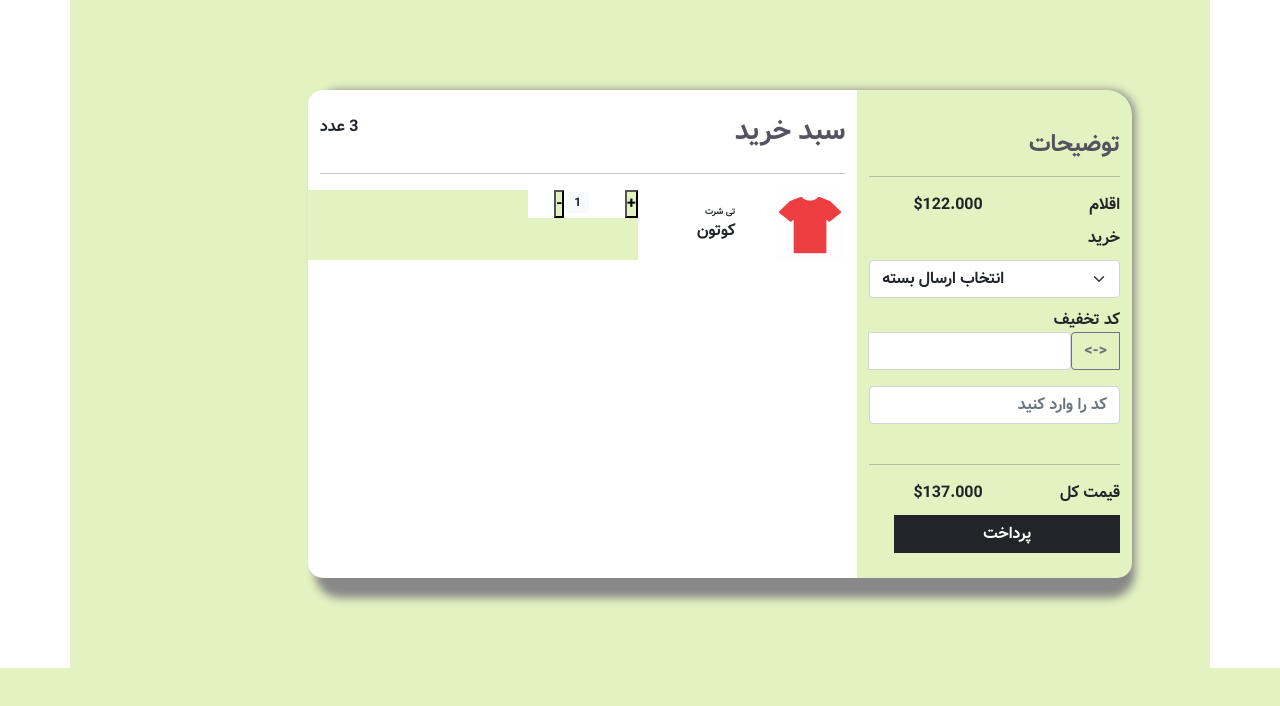
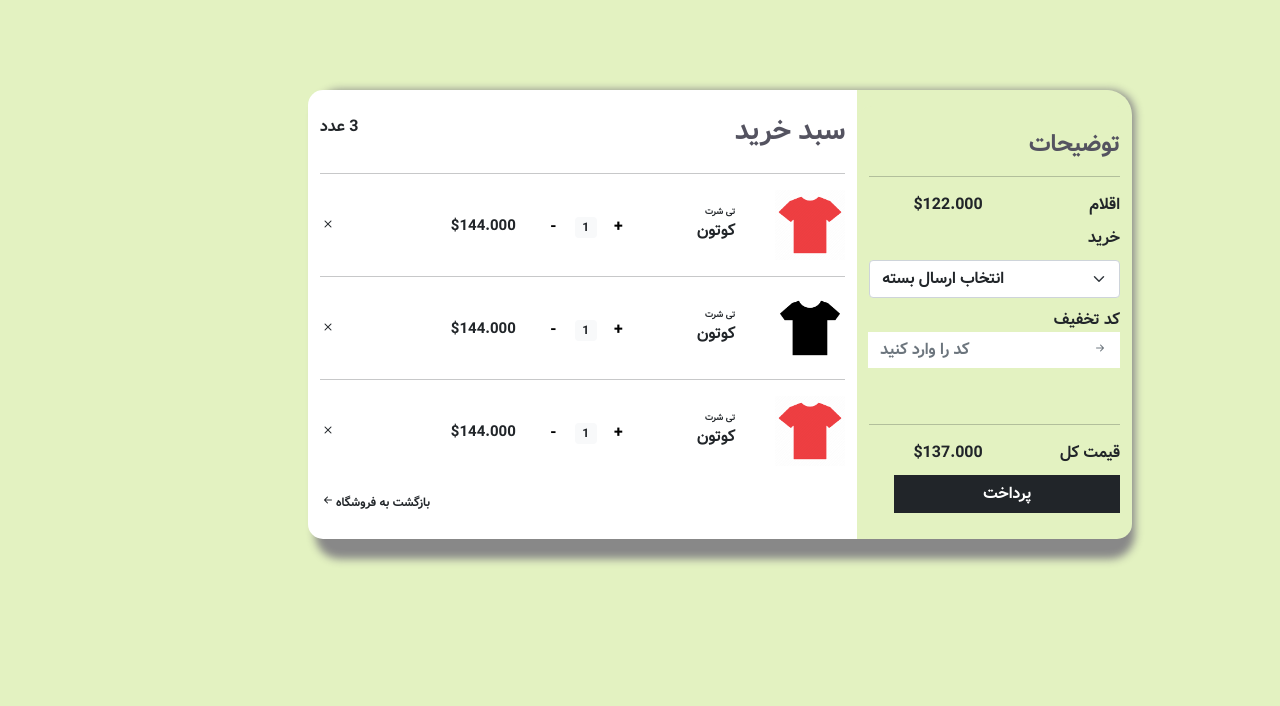
Before and after one commit to tayebmoradi/Hw6, a plain HTML site: page index.html in a window 1280 px wide. Drawn offline with nearby package versions, Linux system fonts and the light colour scheme.

Commit message:
sucssefully

```diff
--- a/index.html
+++ b/index.html
@@ -7,9 +7,10 @@
     <title>Document</title>
     <link href="./Css/style.css" rel="stylesheet">
     <link href="https://cdn.jsdelivr.net/npm/bootstrap@5.0.2/dist/css/bootstrap.min.css" rel="stylesheet" integrity="sha384-EVSTQN3/azprG1Anm3QDgpJLIm9Nao0Yz1ztcQTwFspd3yD65VohhpuuCOmLASjC" crossorigin="anonymous">
+    <link rel="stylesheet" href="https://cdn.jsdelivr.net/npm/bootstrap-icons@1.10.5/font/bootstrap-icons.css">
 
 </head>
-<body>
+<body style="background-color: #E3F2C1;">
     <div class="container" style="padding: 90px;">
          <div class="FormShop">
         <div class="row" style="border-radius: 25px;">
@@ -43,10 +44,10 @@
                    </div>
                    <div>
                     <div class="input-group mb-3">
-                        <button class="btn btn-outline-secondary" type="button" id="button-addon1"><-></button>
-                        <input type="text" class="form-control" placeholder="" aria-label="Example text with button addon" aria-describedby="button-addon1">
+                        <button class="btn btn-outline-secondary bg-white" style="border:none ; border-radius: 0px;" type="button" id="button-addon1"><i class="bi bi-arrow-right-short bg-white"></i></button>
+                        <input type="text" class="form-control" placeholder="کد را وارد کنید" style="border:none ; border-radius: 0px; text-align: end;">
                       </div>
-                    <input type="text" class="form-control"  placeholder="کد را وارد کنید">
+
                    </div>
                    <br>
 
@@ -86,23 +87,97 @@
                             <span class="bg-white">کوتون</span>
                         </div>
                     </div>
-                    <div class="col">
+                    <div class="col" style="justify-content:space-between ;margin-top: 25px; background-color: #ffffff;">
                         <div class="row">
-                            <div class="col-4 bg-white p-0 m-0" >
-                                <button style="margin-left: -300px;">+</button>
+                            <div class="col bg-white p-0 m-0" >
+                                <button style="margin-right:15px ; background-color: #ffffff; border: none;">+</button>
                             </div>
-                            <div class="col-4 bg-white" >
+                            <div class="col bg-white" >
                                  <span class="badge bg-light text-dark">1</span>
                             </div>
-                            <div class="col-4 bg-white p-0 m-0" >
-                                <button>-</button>
+                            <div class="col bg-white p-0 m-0" >
+                                <button style=" background-color: #ffffff; border: none;">-</button>
                             </div>
                         </div>
                     </div>
-                    <div class="col"></div>
-                    <div class="col"></div>
+                    <div class="col mt-4 bg-white">
+                        <span style="font-size:15px ; background-color: #ffffff;">$144.000</span>
+                    </div>
+                    <div class="col bg-white" >
+                        <i class="bi bi-x mt-4" style="background-color: #ffffff; float:left;"></i>
+                   </div>
                  </div>
                </div>
+               <div class="bg-white" style="margin-top: 7px !important; ">
+                <hr>
+                <div class="row bg-white">
+                   <div class="col bg-white">
+                       <img src="./img/t_shirt_icon_157416.png" width="70px" class="bg-white">
+                   </div>
+                   <div class="col bg-white">
+                       <div class="row mt-3 bg-white" >
+                           <span class="bg-white" style="font-size: 9px; "> تی شرت</span>
+                           <span class="bg-white">کوتون</span>
+                       </div>
+                   </div>
+                   <div class="col" style="justify-content:space-between ;margin-top: 25px; background-color: #ffffff;">
+                       <div class="row">
+                           <div class="col bg-white p-0 m-0" >
+                               <button style="margin-right:15px ; background-color: #ffffff; border: none;">+</button>
+                           </div>
+                           <div class="col bg-white" >
+                                <span class="badge bg-light text-dark">1</span>
+                           </div>
+                           <div class="col bg-white p-0 m-0" >
+                               <button style=" background-color: #ffffff; border: none;">-</button>
+                           </div>
+                       </div>
+                   </div>
+                   <div class="col mt-4 bg-white">
+                       <span style="font-size:15px ; background-color: #ffffff;">$144.000</span>
+                   </div>
+                   <div class="col bg-white" >
+                       <i class="bi bi-x mt-4" style="background-color: #ffffff; float:left;"></i>
+                  </div>
+                </div>
+              </div>
+              <div class="bg-white" style="margin-top: 7px !important; ">
+                <hr>
+                <div class="row bg-white">
+                   <div class="col bg-white">
+                       <img src="./img/images.png" width="70px">
+                   </div>
+                   <div class="col bg-white">
+                       <div class="row mt-3 bg-white" >
+                           <span class="bg-white" style="font-size: 9px; "> تی شرت</span>
+                           <span class="bg-white">کوتون</span>
+                       </div>
+                   </div>
+                   <div class="col" style="justify-content:space-between ;margin-top: 25px; background-color: #ffffff;">
+                       <div class="row">
+                           <div class="col bg-white p-0 m-0" >
+                               <button style="margin-right:15px ; background-color: #ffffff; border: none;">+</button>
+                           </div>
+                           <div class="col bg-white" >
+                                <span class="badge bg-light text-dark">1</span>
+                           </div>
+                           <div class="col bg-white p-0 m-0" >
+                               <button style=" background-color: #ffffff; border: none;">-</button>
+                           </div>
+                       </div>
+                   </div>
+                   <div class="col mt-4 bg-white">
+                       <span style="font-size:15px ; background-color: #ffffff;">$144.000</span>
+                   </div>
+                   <div class="col bg-white" >
+                       <i class="bi bi-x mt-4" style="background-color: #ffffff; float:left;"></i>
+                  </div>
+                </div>
+              </div>
+              <br>
+              <div class="bg-white" style="float: left;">
+              <span style="font-size: 12px; background-color: #ffffff;">بازگشت به فروشگاه</span><i class="bi bi-arrow-left-short" style="background-color: #ffffff;"></i>
+              </div>
             </div>
         </div>
     </div>
```
Also changed, not shown: Css/style.css (indentation only).
